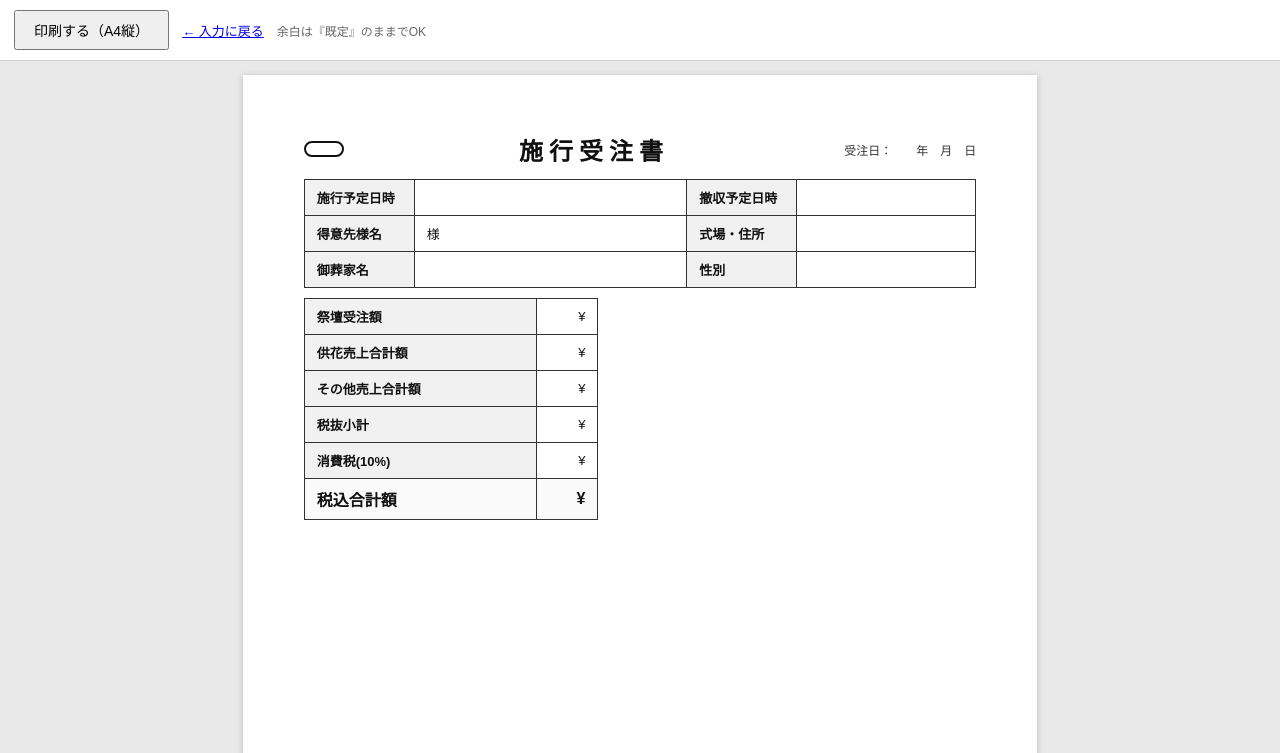
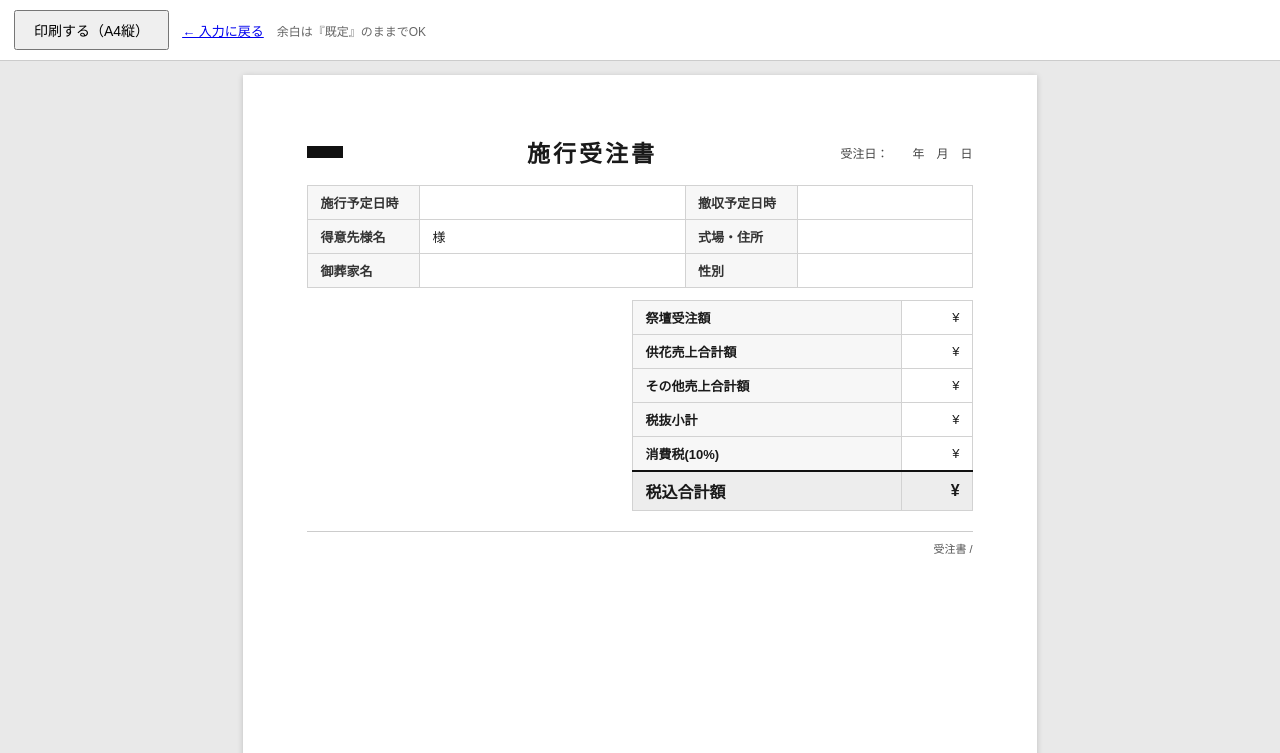
Before and after one commit to daiei-flower/juchu-form, a FastAPI app: template templates/print.html in a window 1280 px wide. Shown: the top 753 px of the page. Run offline with FastAPI, Linux system fonts and the light colour scheme; the template is opened without the code that fills it, so the values that code supplies are empty.

Commit message:
受注書デザイン刷新(A案・端正ミニマル): 罫線の強弱化/事業所を黒地白抜き/タイトル字間/合計を右下/社名フッター
Co-Authored-By: Claude Opus 4.8 <noreply@anthropic.com>

```diff
--- a/app.py
+++ b/app.py
@@ -38,6 +38,7 @@ SOURCES = json.loads((BASE / "sources.json").read_text(encoding="utf-8"))["depar
 TOKEN = os.environ.get("NOTION_TOKEN", "")
 PASSWORD = os.environ.get("FORM_PASSWORD", "")
 USER = os.environ.get("FORM_USER", "staff")
+COMPANY = os.environ.get("COMPANY_NAME", "株式会社大栄フラワーサービス福井")
 
 app = FastAPI(title="受注書入力フォーム")
 templates = Jinja2Templates(directory=str(BASE / "templates"))
@@ -259,7 +260,7 @@ async def create(request: Request, _u: str = Depends(auth), _c: None = Depends(c
             d = _build_d(department, header, lines)
             return templates.TemplateResponse("print.html", {
                 "request": request, "d": d, "categories": CATEGORIES,
-                "fmt_money": _fmt_money, "autoprint": True})
+                "fmt_money": _fmt_money, "autoprint": True, "company_name": COMPANY})
         m = quote(f"{header.get('souke') or ''}家 の受注書を登録しました")
         return RedirectResponse(f"/?department={quote(department)}&msg={m}", status_code=303)
     except Exception as e:  # noqa: BLE001
@@ -338,4 +339,5 @@ def print_order(request: Request, page_id: str, _u: str = Depends(auth)):
               "tax_kind": _pget(hp, H["tax_kind"])}
     d = _build_d(dept, header, lines)
     return templates.TemplateResponse("print.html", {
-        "request": request, "d": d, "categories": CATEGORIES, "fmt_money": _fmt_money})
+        "request": request, "d": d, "categories": CATEGORIES, "fmt_money": _fmt_money,
+        "company_name": COMPANY})
--- a/templates/print.html
+++ b/templates/print.html
@@ -7,29 +7,31 @@
 <style>
   @page { size: A4 portrait; margin: 0; }
   * { box-sizing: border-box; }
-  body { font-family:"Hiragino Kaku Gothic ProN","Yu Gothic",sans-serif; color:#111; margin:0; background:#e9e9e9; font-size:13px; }
+  body { font-family:"Hiragino Kaku Gothic ProN","Yu Gothic",sans-serif; color:#1a1a1a; margin:0; background:#e9e9e9; font-size:13px; }
   .toolbar { padding:10px 14px; background:#fff; border-bottom:1px solid #ccc; position:sticky; top:0; }
   .toolbar button { padding:8px 18px; font-size:14px; cursor:pointer; }
-  #sheet { width:210mm; min-height:297mm; margin:14px auto; background:#fff; padding:15mm 16mm; box-shadow:0 1px 6px rgba(0,0,0,.2); }
-  .ohead { display:flex; align-items:center; justify-content:space-between; margin-bottom:12px; }
-  .office { font-size:22px; font-weight:800; border:2.5px solid #111; border-radius:8px; padding:6px 18px; letter-spacing:1px; }
-  .ttl { font-size:24px; font-weight:700; letter-spacing:6px; }
-  .odate { font-size:12px; color:#333; white-space:nowrap; }
-  table { border-collapse:collapse; margin-bottom:10px; }
-  th, td { border:1.2px solid #333; padding:8px 12px; vertical-align:middle; }
-  th { background:#f1f1f1; font-weight:700; }
+  #sheet { width:210mm; min-height:297mm; margin:14px auto; background:#fff; padding:16mm 17mm; box-shadow:0 1px 6px rgba(0,0,0,.18); }
+  .ohead { display:flex; align-items:center; justify-content:space-between; margin-bottom:16px; }
+  .office { font-size:18px; font-weight:700; letter-spacing:1px; background:#111; color:#fff; padding:6px 18px; }
+  .ttl { font-size:23px; font-weight:700; letter-spacing:3px; }
+  .odate { font-size:12px; color:#444; white-space:nowrap; }
+  table { border-collapse:collapse; margin-bottom:12px; border:1.5px solid #333; }
+  th, td { border:1px solid #d2d2d2; padding:7px 12px; vertical-align:middle; }
+  th { background:#f7f7f7; font-weight:600; color:#333; }
   .info { width:100%; }
-  .info .lbl { background:#f1f1f1; font-weight:700; white-space:nowrap; width:110px; }
-  .det th { text-align:center; font-size:12px; }
+  .info .lbl { background:#f7f7f7; font-weight:700; white-space:nowrap; width:112px; color:#333; }
+  .det th { text-align:center; font-size:11px; letter-spacing:.5px; border-bottom:1.5px solid #333; }
   .det td.pname { min-width:120px; }
   .num { text-align:right; font-variant-numeric:tabular-nums; white-space:nowrap; }
-  .det .num { min-width:96px; }
+  .det .num { min-width:92px; }
   .ctr { text-align:center; white-space:nowrap; }
-  .sec { font-weight:700; font-size:14px; margin:12px 0 3px; }
-  .totals { width:78mm; }
-  .totals .lbl { background:#f1f1f1; font-weight:700; white-space:nowrap; }
-  .totals .grand td { font-weight:800; background:#fafafa; font-size:16px; }
-  .move td { background:#fff6da; }
+  .sec { font-weight:700; font-size:13px; margin:14px 0 4px; color:#222; }
+  .subtotal td { background:#fafafa; border-top:1.5px solid #333; }
+  .totals { width:90mm; margin-left:auto; }
+  .totals .lbl { background:#f7f7f7; font-weight:700; white-space:nowrap; }
+  .totals .grand td { background:#ededed; font-weight:800; font-size:16px; border-top:2px solid #111; }
+  .move td { background:#f4f4f4; border-left:4px solid #111; font-weight:600; }
+  .foot { margin-top:20px; padding-top:8px; border-top:1px solid #ccc; font-size:11px; color:#555; display:flex; justify-content:space-between; }
   @media print { .toolbar { display:none; } body { background:#fff; } #sheet { width:210mm; min-height:auto; margin:0; box-shadow:none; } }
 </style>
 </head>
@@ -59,7 +61,7 @@
 
   {% for cat in categories %}
   {% if d.groups[cat] %}
-  <div class="sec">【{{ '祭壇情報' if cat=='祭壇' else ('オプション・付属品' if cat=='オプション' else (cat+'情報')) }}】</div>
+  <div class="sec">【{{ '祭壇' if cat=='祭壇' else ('オプション・付属品' if cat=='オプション' else cat) }}】</div>
   <table class="det">
     <thead><tr><th>品名</th><th>上代(販売額)</th><th>受注額(単価)</th><th>本数</th><th>税</th><th>合計</th></tr></thead>
     <tbody>
@@ -73,7 +75,7 @@
         <td class="num">{{ yen(l.amount) }}</td>
       </tr>
       {% endfor %}
-      <tr><td class="num" colspan="5"><strong>{{ cat }} 小計</strong></td><td class="num"><strong>¥{{ fmt_money(d.totals[cat]) }}</strong></td></tr>
+      <tr class="subtotal"><td class="num" colspan="5"><strong>{{ cat }} 小計</strong></td><td class="num"><strong>¥{{ fmt_money(d.totals[cat]) }}</strong></td></tr>
     </tbody>
   </table>
   {% endif %}
@@ -87,6 +89,11 @@
     <tr><td class="lbl">消費税(10%)</td><td class="num">¥{{ fmt_money(d.tax.tax) }}</td></tr>
     <tr class="grand"><td class="lbl">税込合計額</td><td class="num">¥{{ fmt_money(d.tax.incl) }}</td></tr>
   </table>
+
+  <div class="foot">
+    <span>{{ company_name or '' }}</span>
+    <span>受注書 / {{ d.header.souke or '' }}{% if d.header.souke %} 家{% endif %}</span>
+  </div>
 </div>
 
 <script>
```
